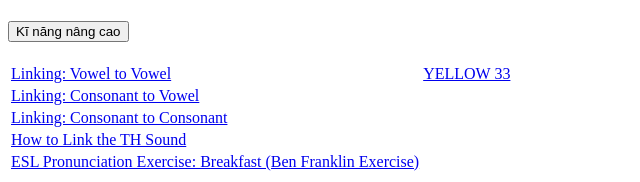
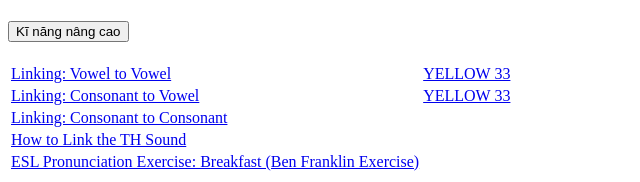
Before and after one commit to vietspeak/VietSpeakOJ, a Flask app: template website/templates/syllabus_body.html in a window 1280 px wide. Shown: the part 2080-2262 px from the top of the page, without its empty margins (0-640 px from the left). Run offline with Flask 3, Linux system fonts and the light colour scheme; the template is opened without the code that fills it, so the values that code supplies are empty.

Commit message:
fix info on home and syllabus

```diff
--- a/website/templates/home_body.html
+++ b/website/templates/home_body.html
@@ -13,7 +13,7 @@
         trong 10 ngày.
         </li>
         <li>
-        Bước 3: Các bạn sẽ nhận được nhận xét từ phần mềm VietSpeak Bot
+        Bước 3: Các bạn sẽ nhận được nhận xét từ phần mềm VietSpeak OJ
         và ít nhất hai người bạn khác.
         </li>
     </ul>
--- a/website/templates/syllabus_body.html
+++ b/website/templates/syllabus_body.html
@@ -216,7 +216,7 @@
                             <tr>
                                 <td><a href="https://rachelsenglish.com/pronounce-stop-consonants/" type="button" class="btn btn-link">How to Pronounce Stop Consonants</a></td>
                                 <td>
-                                    <a type="button" class="btn btn-warning" href="/tasks?number=8&level=Yellow" >YELLOW 9</a>
+                                    <a type="button" class="btn btn-warning" href="/tasks?number=9&level=Yellow" >YELLOW 9</a>
                                 </td>
                             </tr>
                             </table>
@@ -387,7 +387,7 @@
                     </tr>
                     <tr>
                         <td><a href="https://www.youtube.com/watch?v=7tsljuK4f2E" type="button" class="btn btn-link">Linking: Consonant to Vowel</a></td>
-                        <td></td>
+                        <td><a type="button" class="btn btn-warning" href="/tasks?number=33&level=Yellow" >YELLOW 33</a></td>
                     </tr>
                     <tr>
                         <td><a href="https://www.youtube.com/watch?v=6ziKkSig0jM" type="button" class="btn btn-link">Linking: Consonant to Consonant</a></td>
```
